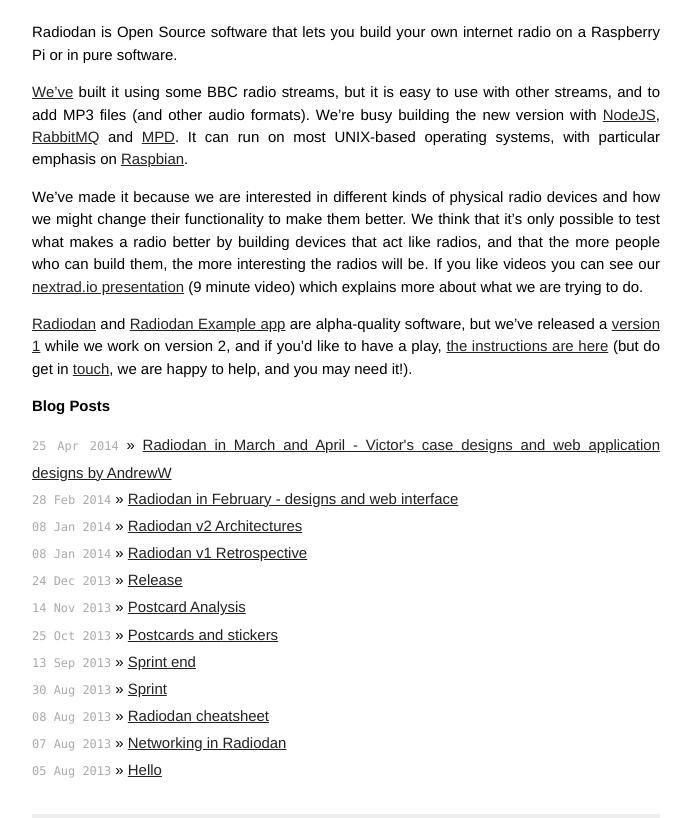
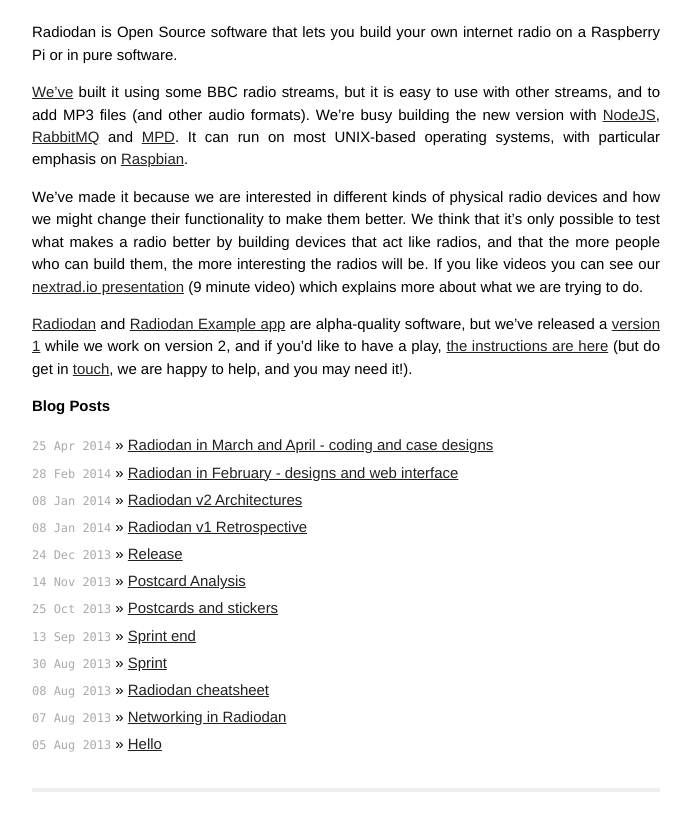
Before and after one commit to radiodan/radiodan.github.io, a Jekyll site: the page built from index.html, in a window 1280 px wide. Shown: the part 320-1138 px from the top of the page, without its empty margins (294-985 px from the left). Built offline with Jekyll 4.4.1, drawn with Linux system fonts in a browser that asks for light colours; Markdown is read by kramdown in place of the engine named in the settings; comment, search, counter and statistics services are not loaded; after the commit the page ends 1112 px from its top, so only the background shows below that.

Commit message:
Shorter post title

```diff
--- a/_posts/2014-04-25-april-summary.markdown
+++ b/_posts/2014-04-25-april-summary.markdown
@@ -1,6 +1,6 @@
 ---
 layout: post
-title:  "Radiodan in March and April - Victor's case designs and web application designs by AndrewW"
+title:  "Radiodan in March and April - coding and case designs"
 date:   2014-04-25 15:25:00
 author:
   -
```
